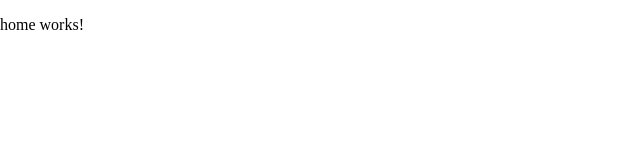
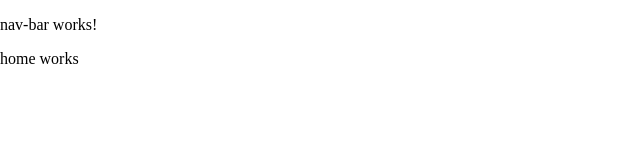
Before and after one commit to herrsiim/coolhatgaming, an Angular app: page / in a window 1280 px wide. Shown: the top 160 px of the page, without its empty margins (0-640 px from the left). Built offline with nearby package versions, Linux system fonts and the light colour scheme.

Commit message:
Created nav-bar comp.

```diff
--- a/src/app/app.module.ts
+++ b/src/app/app.module.ts
@@ -3,6 +3,7 @@
 
 import { AppRoutingModule } from './app-routing.module';
 import { AppComponent } from './app.component';
+import { SharedModule } from './components/shared.module';
 
 @NgModule({
   declarations: [
@@ -10,7 +11,8 @@
   ],
   imports: [
     BrowserModule,
-    AppRoutingModule
+    AppRoutingModule,
+    SharedModule
   ],
   providers: [],
   bootstrap: [AppComponent]
--- /dev/null
+++ b/src/app/nav-bar/nav-bar.component.html
@@ -0,0 +1 @@
+<p>nav-bar works!</p>
--- /dev/null
+++ b/src/app/nav-bar/nav-bar.component.ts
@@ -0,0 +1,15 @@
+import { Component, OnInit } from '@angular/core';
+
+@Component({
+  selector: 'nav-bar',
+  templateUrl: './nav-bar.component.html',
+  styleUrls: ['./nav-bar.component.scss']
+})
+export class NavBarComponent implements OnInit {
+
+  constructor() { }
+
+  ngOnInit(): void {
+  }
+
+}
--- a/src/app/views/home/home.component.html
+++ b/src/app/views/home/home.component.html
@@ -1 +1,2 @@
-<p>home works!</p>
+<nav-bar></nav-bar>
+<p>home works</p>
--- a/src/app/views/home/home.module.ts
+++ b/src/app/views/home/home.module.ts
@@ -3,12 +3,15 @@
 
 import { HomeRoutingModule } from './home-routing.module';
 import { HomeComponent } from './home.component';
+import { SharedModule } from 'src/app/components/shared.module';
+
 
 
 @NgModule({
   declarations: [HomeComponent],
   imports: [
     CommonModule,
+    SharedModule,
     HomeRoutingModule
   ]
 })
```
Also changed, not shown: src/app/components/shared.module.ts (added, +18 -0 lines), src/app/nav-bar/nav-bar.component.scss (added).
